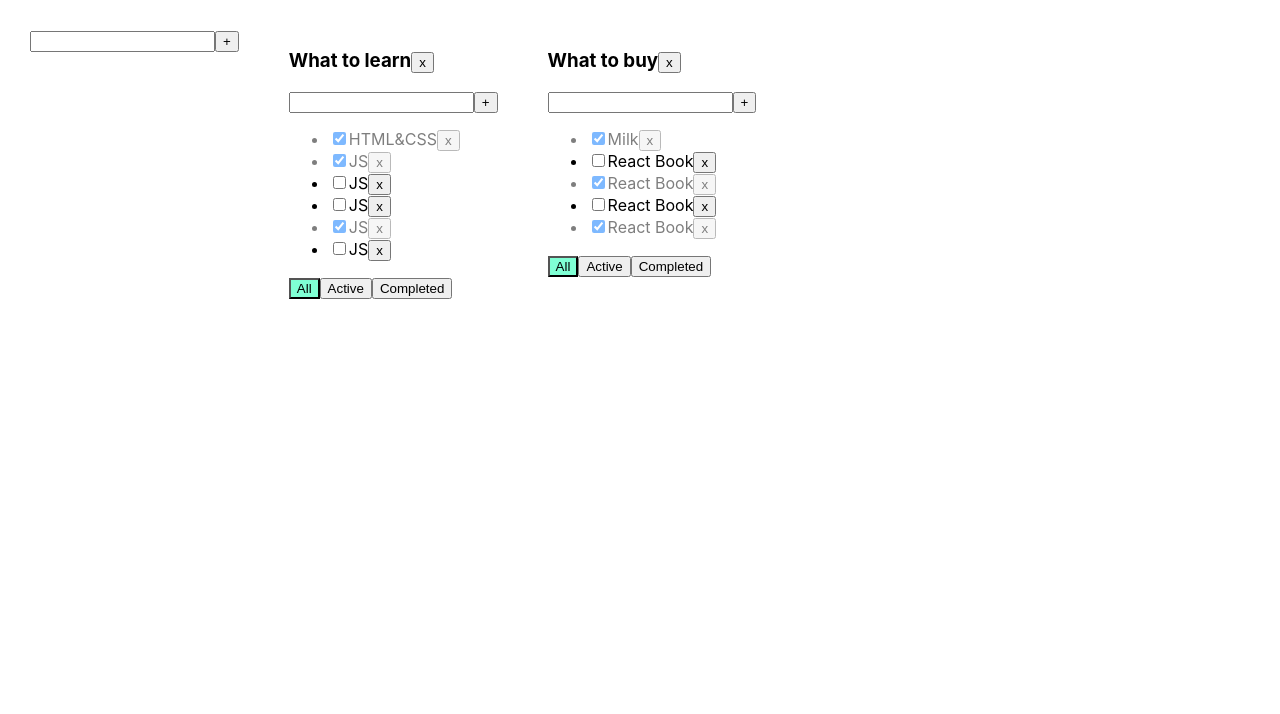
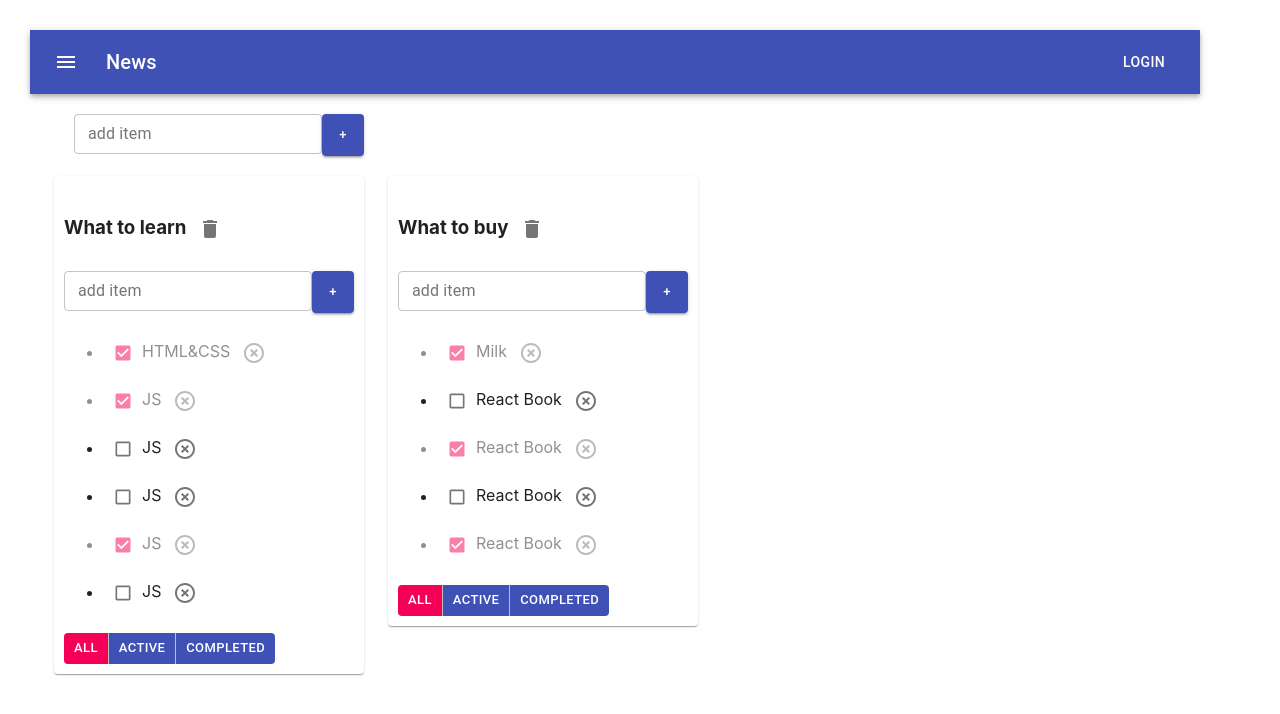
Before and after one commit to phoenix2307/myTODO, a React (Create React App) app: page / in a window 1280 px wide. Shown: the top 714 px of the page. Built offline with nearby package versions, Linux system fonts and the light colour scheme.

Commit message:
todolist 7 material ui

```diff
--- a/package.json
+++ b/package.json
@@ -3,6 +3,8 @@
   "version": "0.1.0",
   "private": true,
   "dependencies": {
+    "@material-ui/core": "^4.12.3",
+    "@material-ui/icons": "^4.11.2",
     "@testing-library/jest-dom": "^4.2.4",
     "@testing-library/react": "^9.3.2",
     "@testing-library/user-event": "^7.1.2",
--- a/src/App.css
+++ b/src/App.css
@@ -1,6 +1,6 @@
 .App {
   padding: 30px;
-  display: flex;
+  /*display: flex;*/
 }
 
 .App > div {
--- a/src/App.tsx
+++ b/src/App.tsx
@@ -3,6 +3,8 @@
 import {TaskType, Todolist} from './Todolist';
 import {v1} from 'uuid';
 import {InputIndependent} from "./components/InputIndependent";
+import ButtonAppBar from "./components/ButtonAppBar";
+import {Container, Grid, Paper} from "@material-ui/core";
 
 export type FilterValuesType = "all" | "active" | "completed";
 type TodolistType = {
@@ -111,9 +113,13 @@
 
     return (
         <div className="App">
+            <ButtonAppBar/>
+            <Container fixed>
+                <Grid container style={{padding: '20px'}}>
                     <InputIndependent callback={(title) => addTodoList(title)}/>
+                </Grid>
+                <Grid container spacing={3}>
                     {
-
                         todolists.map(tl => {
                             let allTodolistTasks = tasks[tl.id];
                             let tasksForTodolist = allTodolistTasks;
@@ -125,7 +131,9 @@
                                 tasksForTodolist = allTodolistTasks.filter(t => t.isDone);
                             }
 
-                    return <Todolist
+                            return <Grid item>
+                                <Paper style={{padding: '10px'}}>
+                                    <Todolist
                                         key={tl.id}
                                         id={tl.id}
                                         title={tl.title}
@@ -139,9 +147,12 @@
                                         updateTask={updateTask}
                                         updateTodoList={updateTodoList}
                                     />
+                                </Paper>
+                            </Grid>
                         })
                     }
-
+                </Grid>
+            </Container>
         </div>
     );
 }
--- a/src/TodoList.tsx
+++ b/src/TodoList.tsx
@@ -1,8 +1,11 @@
 import React, {ChangeEvent, useState, KeyboardEvent} from 'react';
 import {FilterValuesType} from './App';
-import {Button} from "./components/Button";
+import {ButtonIndependent} from "./components/ButtonIndependent";
 import {EditableSpan} from "./components/EditableSpan";
 import {InputIndependent} from "./components/InputIndependent";
+import {Button, ButtonGroup, Checkbox, IconButton} from "@material-ui/core";
+import {Delete} from "@material-ui/icons";
+
 
 export type TaskType = {
     id: string
@@ -55,7 +58,10 @@
 
         <h3>
             <EditableSpan title={props.title} addItem={(title) => updateTodoListHandler(title)}/>
-            <button onClick={removeTodolist}>x</button>
+            <IconButton onClick={removeTodolist}>
+                <Delete/>
+            </IconButton>
+            {/*<button onClick={removeTodolist}>x</button>*/}
         </h3>
         <InputIndependent callback={(title) => callbackHandler(title)}/>
         <ul>
@@ -63,25 +69,45 @@
                 props.tasks.map(t => {
                     return <li key={t.id} className={t.isDone ? "is-done" : ""}>
 
-                        <input type="checkbox"
-                               onChange={(e) => onChangeHandlerCheckBox(e, t.id)}
-                               checked={t.isDone}/>
+                        <Checkbox
+                            defaultChecked
+                            size="small"
+                            inputProps={{ 'aria-label': 'checkbox with small size' }}
+                            onChange={(e) => onChangeHandlerCheckBox(e, t.id)}
+                            checked={t.isDone}
+                        />
+
+                        {/*<input type="checkbox"*/}
+                        {/*       onChange={(e) => onChangeHandlerCheckBox(e, t.id)}*/}
+                        {/*       checked={t.isDone}/>*/}
                         <EditableSpan title={t.title} addItem={(title) => updateTaskEditable(t.id, title)}/>
-                        <Button callback={() => onClickHandler(t.id)} name={'x'}/>
+                        <ButtonIndependent callback={() => onClickHandler(t.id)} name={'x'}/>
                     </li>
                 })
             }
         </ul>
         <div>
-            <button className={props.filter === 'all' ? "active-filter" : ""}
-                    onClick={onAllClickHandler}>All
-            </button>
-            <button className={props.filter === 'active' ? "active-filter" : ""}
-                    onClick={onActiveClickHandler}>Active
-            </button>
-            <button className={props.filter === 'completed' ? "active-filter" : ""}
-                    onClick={onCompletedClickHandler}>Completed
-            </button>
+            <ButtonGroup
+            variant={'contained'}
+            size={'small'}
+            disableElevation
+            >
+                <Button
+                    color={props.filter === 'all' ? "secondary" : "primary"}
+                    // className={props.filter === 'all' ? "active-filter" : ""}
+                        onClick={onAllClickHandler}>All
+                </Button>
+                <Button
+                    color={props.filter === 'active' ? "secondary" : "primary"}
+                    // className={props.filter === 'active' ? "active-filter" : ""}
+                        onClick={onActiveClickHandler}>Active
+                </Button>
+                <Button
+                    color={props.filter === 'completed' ? "secondary" : "primary"}
+                    // className={props.filter === 'completed' ? "active-filter" : ""}
+                        onClick={onCompletedClickHandler}>Completed
+                </Button>
+            </ButtonGroup>
         </div>
     </div>
 }
--- a/src/components/Button.tsx
+++ /dev/null
@@ -1,16 +0,0 @@
-import React from "react";
-
-type PropsType = {
-    callback: () => void
-    name: string
-}
-export const Button = (props: PropsType) => {
-
-    const onClickHandlerIndepandence = () => {
-        props.callback()
-    }
-
-    return (
-        <button onClick={onClickHandlerIndepandence}>{props.name}</button>
-    )
-}
--- /dev/null
+++ b/src/components/ButtonAppBar.tsx
@@ -0,0 +1,42 @@
+import React from 'react';
+import { createStyles, makeStyles, Theme } from '@material-ui/core/styles';
+import AppBar from '@material-ui/core/AppBar';
+import Toolbar from '@material-ui/core/Toolbar';
+import Typography from '@material-ui/core/Typography';
+import Button from '@material-ui/core/Button';
+import IconButton from '@material-ui/core/IconButton';
+import MenuIcon from '@material-ui/icons/Menu';
+
+const useStyles = makeStyles((theme: Theme) =>
+    createStyles({
+        root: {
+            flexGrow: 1,
+        },
+        menuButton: {
+            marginRight: theme.spacing(2),
+        },
+        title: {
+            flexGrow: 1,
+        },
+    }),
+);
+
+export default function ButtonAppBar() {
+    const classes = useStyles();
+
+    return (
+        <div className={classes.root}>
+            <AppBar position="static">
+                <Toolbar>
+                    <IconButton edge="start" className={classes.menuButton} color="inherit" aria-label="menu">
+                        <MenuIcon />
+                    </IconButton>
+                    <Typography variant="h6" className={classes.title}>
+                        News
+                    </Typography>
+                    <Button color="inherit">Login</Button>
+                </Toolbar>
+            </AppBar>
+        </div>
+    );
+}
--- /dev/null
+++ b/src/components/ButtonIndependent.tsx
@@ -0,0 +1,21 @@
+import React from "react";
+import {IconButton} from "@material-ui/core";
+import HighlightOffIcon from "@material-ui/icons/HighlightOff";
+
+type PropsType = {
+    callback: () => void
+    name: string
+}
+export const ButtonIndependent = (props: PropsType) => {
+
+    const onClickHandlerIndepandence = () => {
+        props.callback()
+    }
+
+    return (
+        <IconButton onClick={onClickHandlerIndepandence}>
+            <HighlightOffIcon />
+        </IconButton>
+        // <button onClick={onClickHandlerIndepandence}>{props.name}</button>
+    )
+}
--- a/src/components/InputIndependent.tsx
+++ b/src/components/InputIndependent.tsx
@@ -1,4 +1,5 @@
 import React, {ChangeEvent, KeyboardEvent, useState} from "react";
+import {Button, TextField} from "@material-ui/core";
 
 type PropsType = {
     callback: (title: string) => void
@@ -29,15 +30,31 @@
         }
     }
 
-    return(
+    return (
         <div>
-            <input value={title}
-                   onChange={(e)=>onChangeHandler(e)}
-                   onKeyPress={(e)=>onKeyPressHandler(e)}
-                   className={error ? "error" : ""}
+            <TextField id="outlined-basic"
+                       label={!!error ? 'Title is required' : 'add item'}
+                       variant="outlined"
+                       size={'small'}
+                       error={!!error}
+                       value={title}
+                       onChange={onChangeHandler}
+                       onKeyPress={onKeyPressHandler}
+                       className={error ? "error" : ""}
             />
-            <button onClick={addTask}>+</button>
-            {error && <div className="error-message">{error}</div>}
+            {/*<input value={title}*/}
+            {/*       onChange={(e) => onChangeHandler(e)}*/}
+            {/*       onKeyPress={(e) => onKeyPressHandler(e)}*/}
+            {/*       className={error ? "error" : ""}*/}
+            {/*/>*/}
+            {/*<button onClick={addTask}>+</button>*/}
+            <Button
+                variant="contained"
+                onClick={addTask}
+                size={'small'}
+                color={'primary'}
+                style={{maxWidth: '42px', maxHeight: '42px', minWidth: '42px', minHeight: '42px',}}>+</Button>
+            {/*{error && <div className="error-message">{error}</div>}*/}
         </div>
 
     )
```
Also changed, not shown: 1 other file (tests, documents, lock files or other folders). Lines whose indentation alone changed are shown as unchanged.
